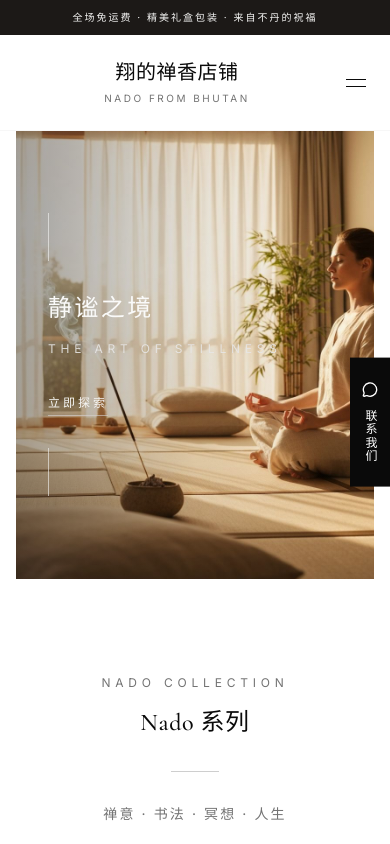
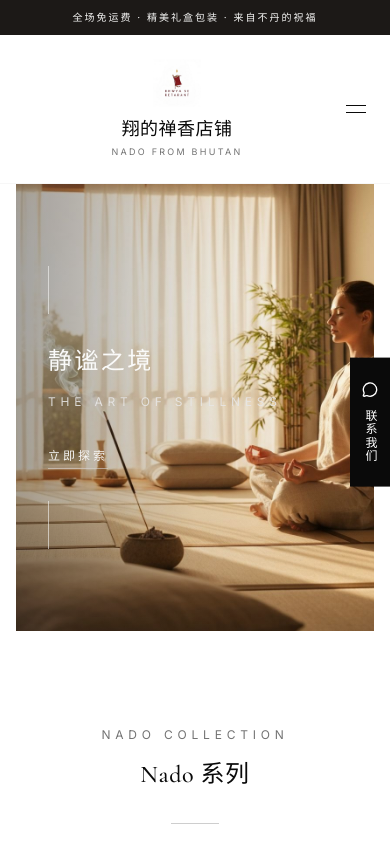
Before and after one commit to zengchao304/incense-Bhutan-v0, a Next.js app: page / in a window 390 px wide. Shown: the top 844 px of the page. Built offline with nearby package versions, Linux system fonts and the light colour scheme.

Commit message:
feat: add minimalist logo to website header
Update logo design for brand consistency and responsive sizing.

```diff
--- a/components/header.tsx
+++ b/components/header.tsx
@@ -1,4 +1,6 @@
 "use client"
+
+import Image from "next/image"
 
 export function Header() {
   return (
@@ -30,11 +32,20 @@ export function Header() {
           </nav>
 
           {/* Logo */}
-          <div className="text-center flex-1 md:flex-none">
-            <h1 className="font-serif text-xl md:text-2xl lg:text-3xl font-medium tracking-wide text-foreground">
+          <div className="text-center flex-1 md:flex-none flex flex-col items-center">
+            <div className="relative w-12 h-12 md:w-14 md:h-14 lg:w-16 lg:h-16 mb-2">
+              <Image
+                src="/images/logo.jpg"
+                alt="翔的禅香店铺 Logo"
+                fill
+                className="object-contain"
+                sizes="64px"
+              />
+            </div>
+            <h1 className="font-serif text-lg md:text-xl lg:text-2xl font-medium tracking-wide text-foreground">
               翔的禅香店铺
             </h1>
-            <p className="mt-1 text-[10px] md:text-xs font-sans tracking-[0.25em] text-muted-foreground uppercase">
+            <p className="mt-0.5 text-[9px] md:text-[10px] font-sans tracking-[0.25em] text-muted-foreground uppercase">
               Nado From Bhutan
             </p>
           </div>
```
Also changed, not shown: public/images/logo.jpg (added).
